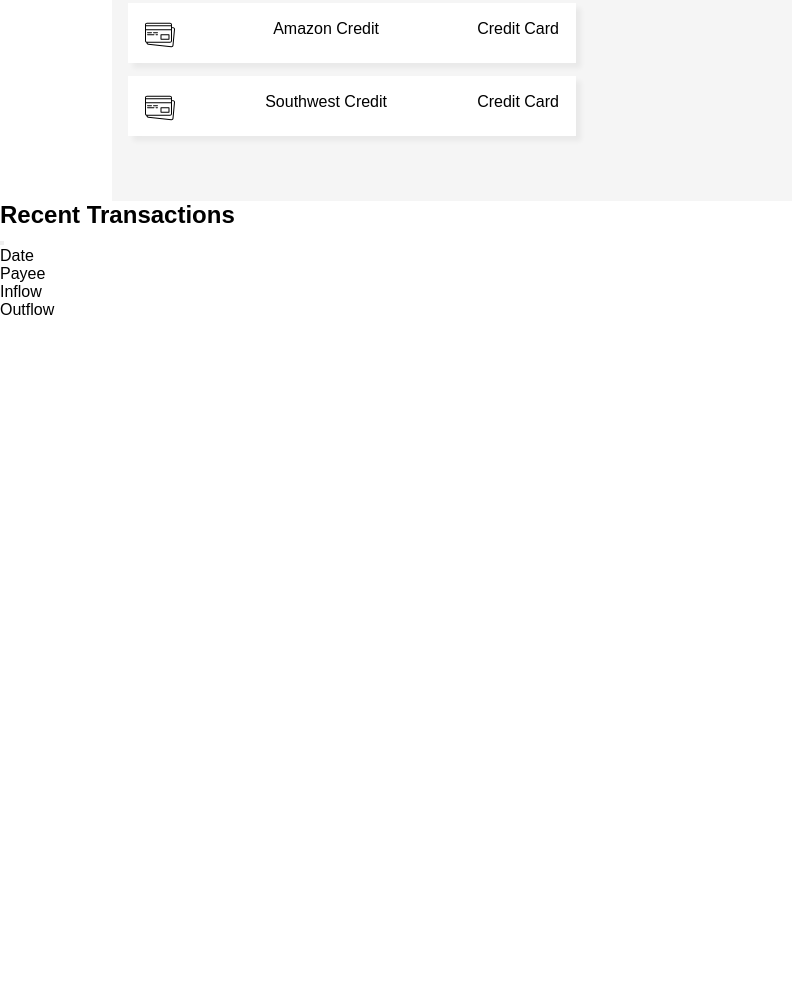
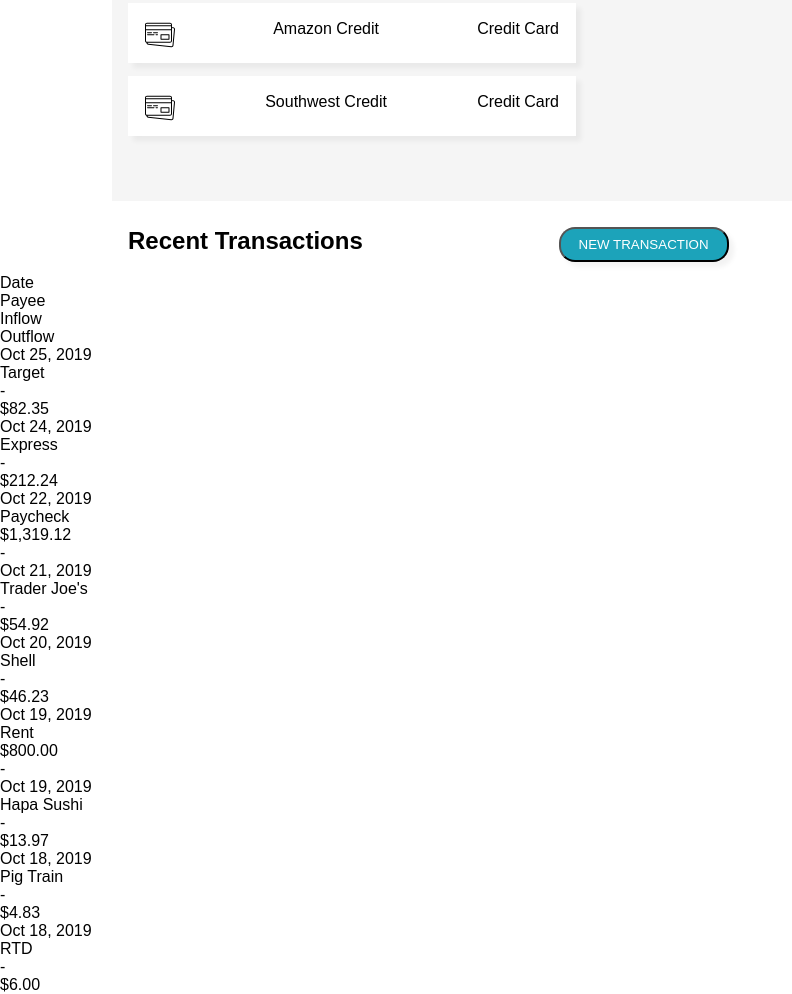
Before and after one commit to MandyAlford/balancing-act, a plain HTML site: page index.html in a window 1280 px wide. Shown: the part 549-1543 px from the top of the page, without its empty margins (0-792 px from the left). Before the commit the page ends 868 px from the top, so only its background shows below. Drawn offline with Linux system fonts and the light colour scheme; a web font is replaced by a local one.

Commit message:
Add content for transaction section, start styling

```diff
--- a/index.html
+++ b/index.html
@@ -37,7 +37,7 @@
         <section id="accounts">
           <div class="account-container">
             <h2>Accounts</h2>
-            <button id="manage-acct-btn">MANAGE ACCOUNTS</button>
+            <button class="button" id="manage-acct-btn">MANAGE ACCOUNTS</button>
           </div>
           <section class="account">
             <img class="acct-icons"src="assets/Balancing Act/checking.svg">
@@ -61,15 +61,71 @@
           </section>
         </section>
       </section>
-      <section id="transaction-section">
+      <section class="transaction-container">
         <h2>Recent Transactions</h2>
-        <button id="new-transaction-btn" label="New Transaction"></button>
-        <section id="transations"
-          <p class="date">Date</p>
-          <p class="payee">Payee</p>
-          <p class="inflow">Inflow</p>
-          <p class="outflow">Outflow</p>
-        </section>
+        <button class="button" id="new-transaction-btn">NEW TRANSACTION</button>
+      </section>
+        <section class="transations">
+          <section class="transaction-header">
+            <p class="date">Date</p>
+            <p class="payee">Payee</p>
+            <p class="inflow">Inflow</p>
+            <p class="outflow">Outflow</p>
+          </section>
+          <section class="individual-transaction">
+            <p class="date">Oct 25, 2019</p>
+            <p class="payee">Target</p>
+            <p class="inflow">-</p>
+            <p class="outflow">$82.35</p>
+          </section>
+          <section class="individual-transaction">
+            <p class="date">Oct 24, 2019</p>
+            <p class="payee">Express</p>
+            <p class="inflow">-</p>
+            <p class="outflow">$212.24</p>
+          </section>
+          <section class="individual-transaction">
+            <p class="date">Oct 22, 2019</p>
+            <p class="payee">Paycheck</p>
+            <p class="inflow">$1,319.12</p>
+            <p class="outflow">-</p>
+          </section>
+          <section class="individual-transaction">
+            <p class="date">Oct 21, 2019</p>
+            <p class="payee">Trader Joe's</p>
+            <p class="inflow">-</p>
+            <p class="outflow">$54.92</p>
+          </section>
+          <section class="individual-transaction">
+            <p class="date">Oct 20, 2019</p>
+            <p class="payee">Shell</p>
+            <p class="inflow">-</p>
+            <p class="outflow">$46.23</p>
+          </section>
+          <section class="individual-transaction">
+            <p class="date">Oct 19, 2019</p>
+            <p class="payee">Rent</p>
+            <p class="inflow">$800.00</p>
+            <p class="outflow">-</p>
+          </section>
+          <section class="individual-transaction">
+            <p class="date">Oct 19, 2019</p>
+            <p class="payee">Hapa Sushi</p>
+            <p class="inflow">-</p>
+            <p class="outflow">$13.97</p>
+          </section>
+          <section class="individual-transaction">
+            <p class="date">Oct 18, 2019</p>
+            <p class="payee">Pig Train</p>
+            <p class="inflow">-</p>
+            <p class="outflow">$4.83</p>
+          </section>
+          <section class="individual-transaction">
+            <p class="date">Oct 18, 2019</p>
+            <p class="payee">RTD</p>
+            <p class="inflow">-</p>
+            <p class="outflow">$6.00</p>
+          </section>
       </section>
     </main>
   </body>
--- a/styles.css
+++ b/styles.css
@@ -105,7 +105,7 @@ img {
   margin-left: 10%;
 }
 
-#manage-acct-btn {
+.button {
   background-color: #1CA3BA;
   border-radius: 16px;
   box-shadow: 5px 5px 5px rgba(0,0,0,0.05);
@@ -132,3 +132,17 @@ img {
   height: 30px;
   margin: 0px;
 }
+
+.transactions {
+  display: flex;
+  flex-direction: column;
+  float: right;
+}
+.transaction-container {
+  display: flex;
+  flex-direction: row;
+  align-items: stretch;
+  margin-bottom: 1%;
+  margin-top: 2%;
+  margin-left: 10%;
+}
```
